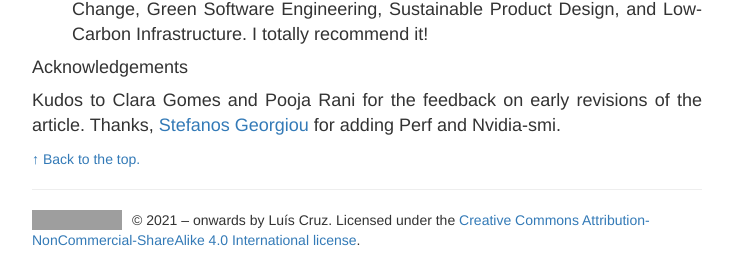
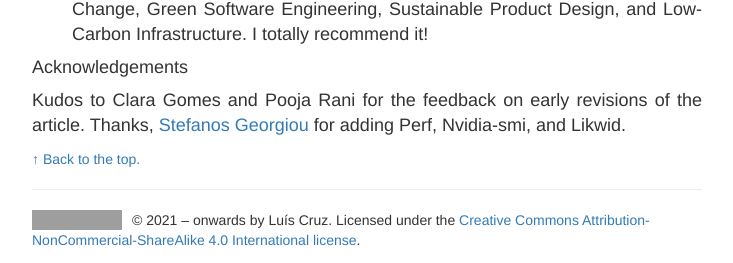
Before and after one commit to luiscruz/luiscruz.github.io, a Jekyll site: the page built from _posts/2021-07-20-measuring-energy.md, in a window 1280 px wide and 900 px high, scrolled down 13819 px, cut to the strip 634-897 px from the top of the window. Shown: the whole strip, without its empty margins (273-1006 px from the left). Built offline with Jekyll 4.4.1, drawn with Linux system fonts in a browser that asks for light colours; formulas are drawn with MathJax 3; grey boxes are pictures that could not be loaded.

Commit message:
Update acks

```diff
--- a/_posts/2021-07-20-measuring-energy.md
+++ b/_posts/2021-07-20-measuring-energy.md
@@ -474,7 +474,7 @@ If want to learn more about this topic, here are some follow-up pointers you sho
 
 #### Acknowledgements
 
-Kudos to Clara Gomes and Pooja Rani for the feedback on early revisions of the article. Thanks, [Stefanos Georgiou] for adding Perf and Nvidia-smi.
+Kudos to Clara Gomes and Pooja Rani for the feedback on early revisions of the article. Thanks, [Stefanos Georgiou](https://stefanos1316.github.io/my_curriculum_vitae/index.html) for adding Perf, Nvidia-smi, and Likwid.
 
 [Intel Power Gadget]: https://software.intel.com/content/www/us/en/develop/articles/intel-power-gadget.html
 [AMD]: https://en.wikipedia.org/wiki/Advanced_Micro_Devices
```
